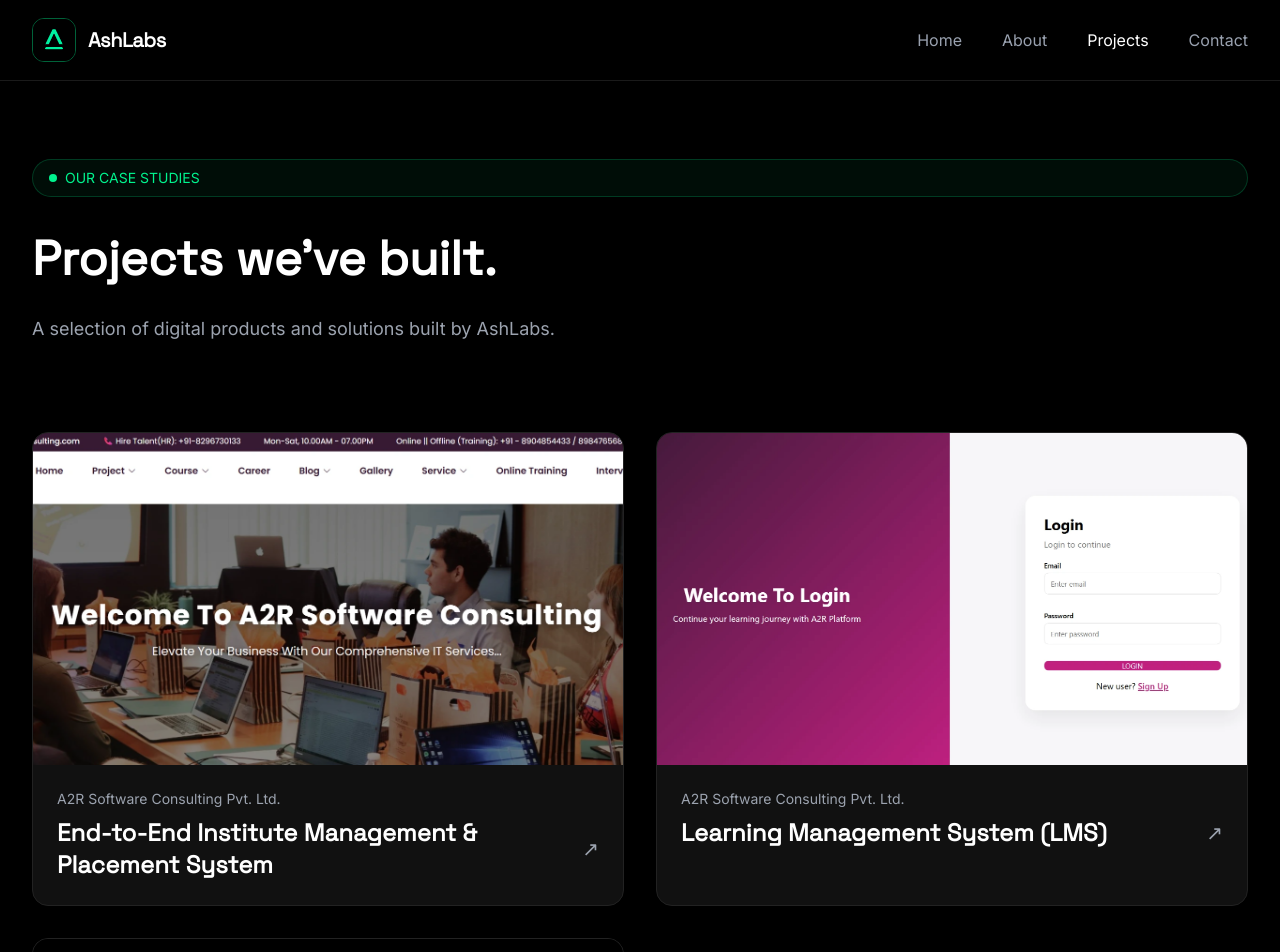
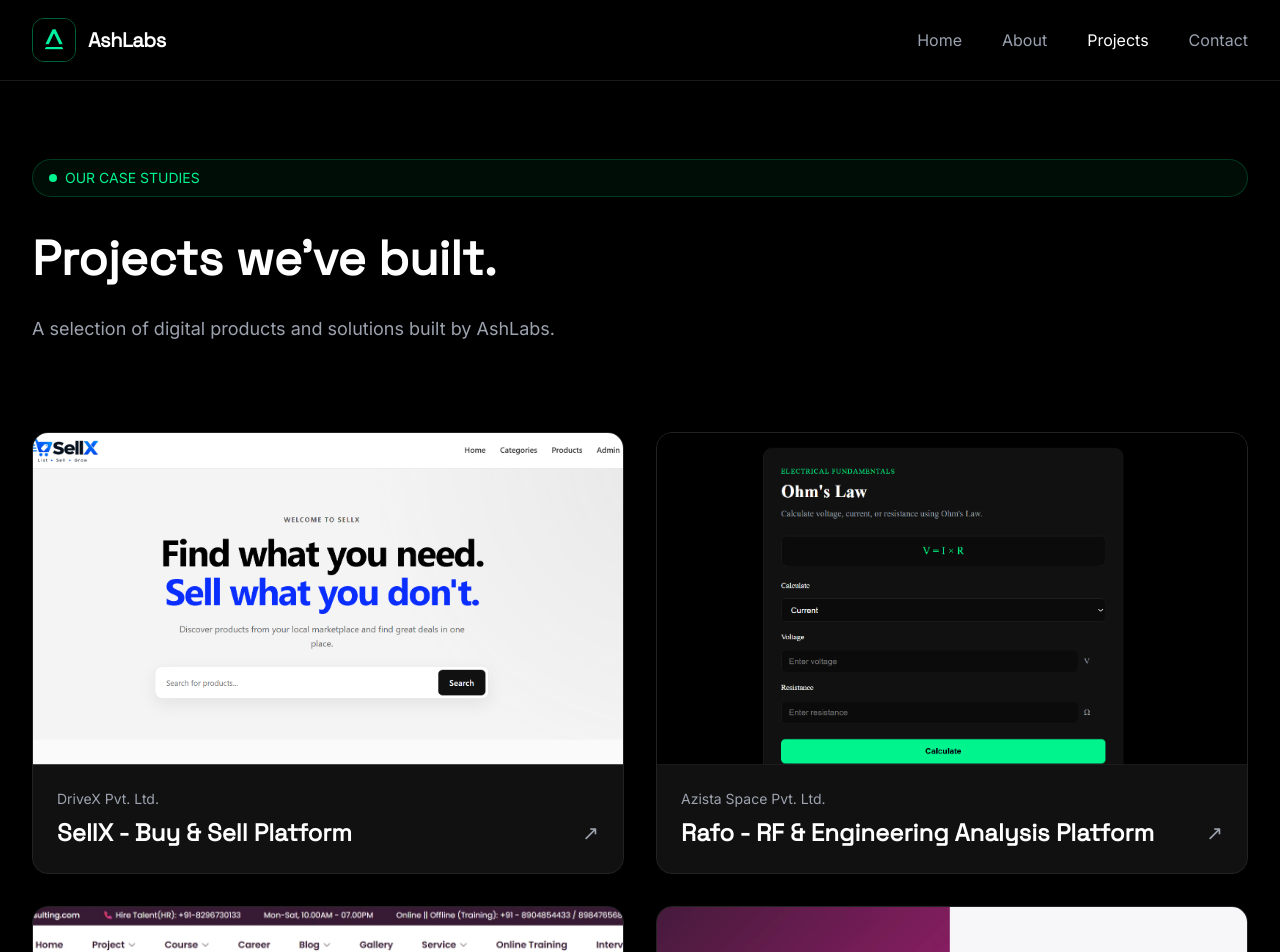
Before and after one commit to ashlabsdev/ashlabs-portfolio, a React (Vite) app: page /projects in a window 1280 px wide. Shown: the top 952 px of the page. Built offline with nearby package versions, Linux system fonts and the light colour scheme.

Commit message:
feat: added sellx project

```diff
--- a/src/data/projects.ts
+++ b/src/data/projects.ts
@@ -1,6 +1,7 @@
 import project1 from "../assets/images/projects/a2r1.webp";
 import project2 from "../assets/images/projects/lms.webp";
 import project3 from "../assets/images/projects/rafoPic.png";
+import project4 from "../assets/images/projects/sellx_.png";
 
 export interface Project {
   name: string;
@@ -11,9 +12,21 @@
 
 export const projects: Project[] = [
   {
+    name: "SellX - Buy & Sell Platform",
+    client: "DriveX Pvt. Ltd.",
+    image: project4,
+    link: "https://sellx.ashlabs.in",
+  },
+  {
+    name: "Rafo - RF & Engineering Analysis Platform",
+    client: "Azista Space Pvt. Ltd.",
+    image: project3,
+    link: "https://rafo.ashlabs.in/electrical/ohms-law",
+  },
+  {
     name: "End-to-End Institute Management & Placement System",
-      client: "A2R Software Consulting Pvt. Ltd.",
-      image: project1,
+    client: "A2R Software Consulting Pvt. Ltd.",
+    image: project1,
     link: "https://a2rsoftwareconsulting.com",
   },
 
@@ -23,11 +36,4 @@
     image: project2,
     link: "https://a2rsoftwareconsulting.com",
   },
-
-  {
-    name: "Rafo - RF & Engineering Analysis Platform",
-    client: "Azista Space Pvt. Ltd.",
-    image: project3,
-    link: "https://rafo.ashlabs.in/electrical/ohms-law",
-  },
 ];
```
Also changed, not shown: src/assets/images/projects/sellx_.png (added).
